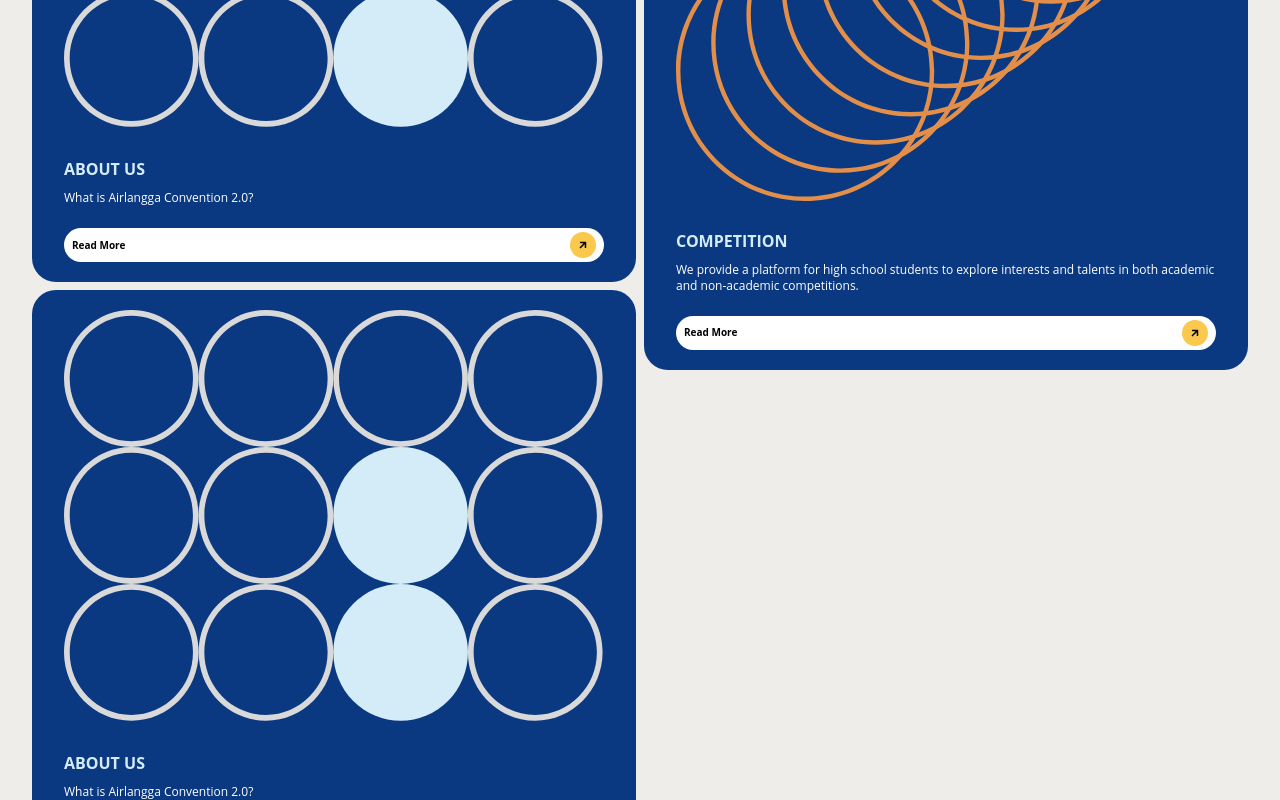
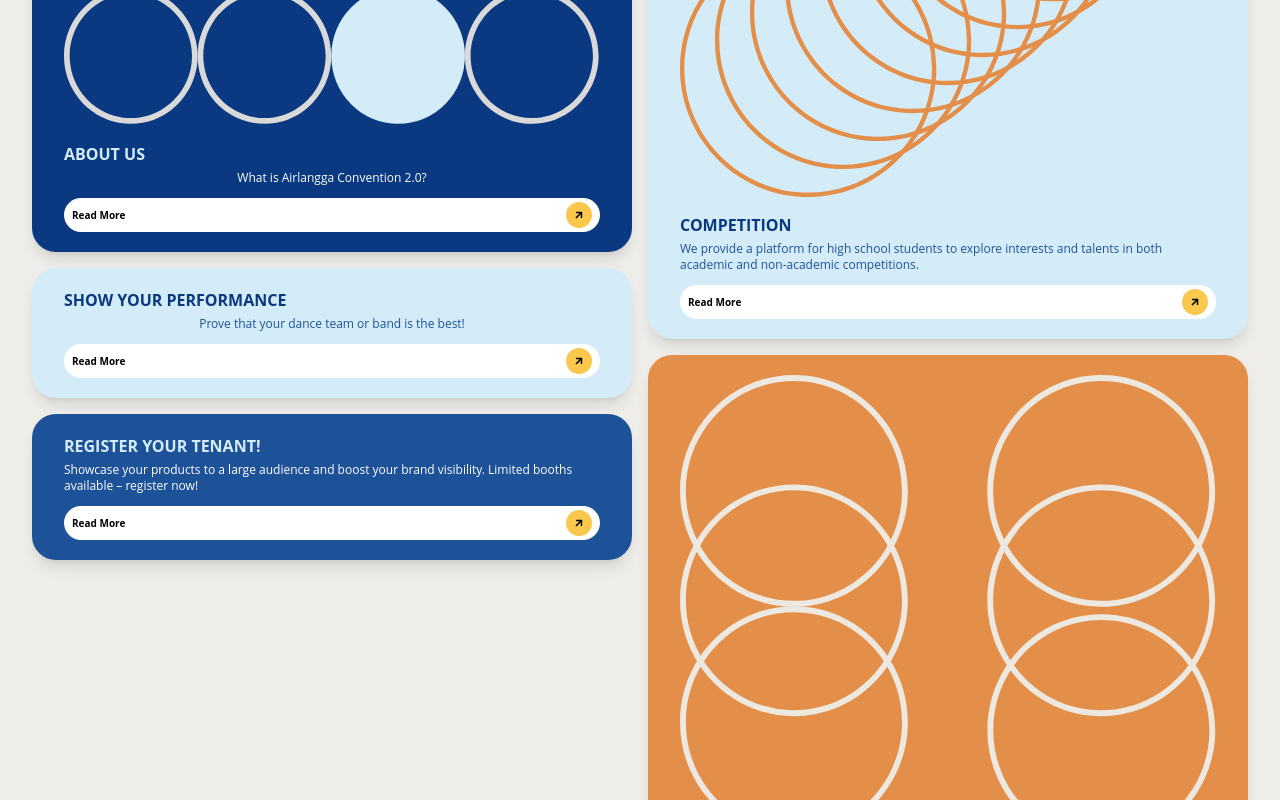
Before and after one commit to Elioth-Gray/Aircon-2.0, a Next.js app: page / in a window 1280 px wide. Shown: the part 400-1200 px from the top of the page. Built offline with nearby package versions, Linux system fonts and the light colour scheme.

Commit message:
fixing home page

```diff
--- a/app/components/Cards.tsx
+++ b/app/components/Cards.tsx
@@ -1,22 +1,47 @@
-import React from "react";
-import Image from "next/image";
 import ReadMoreButton from "./ReadMoreButton";
 
 export default function Cards({
   title,
   description,
   image,
+  imageSize = "100%", // Default image size
+  color = "#0A3981", // Default color
+  titleColor = "#FFFFF",
+  bodyColor = "#FFFFF",
 }: {
   title: string;
   description: string;
-  image: string;
+  image?: string;
+  imageSize?: string; // Optional image size parameter
+  color?: string; // Optional color parameter
+  titleColor?: string;
+  bodyColor?: string;
 }) {
   return (
-    <div className="px-4 sm:px-6 lg:px-8 bg-[#0A3981] rounded-3xl py-5  flex-col">
-      <div className="flex flex-col">
-        <img className="items-center" src={image} alt="" />
-        <p className="pt-7 text-wrap font-bold text-[#D4ECF8]">{title}</p>
-        <p className="text-white text-xs pt-[9px] pb-[22px]">{description}</p>
+    <div
+      className={`px-4 sm:px-6 lg:px-8 rounded-3xl py-5 shadow-lg`}
+      style={{ backgroundColor: color }}
+    >
+      <div className="flex flex-col items-center ">
+        {image && (
+          <img
+            className="flex flex-col items-center justify-center"
+            src={image}
+            alt=""
+            style={{ width: imageSize }}
+          />
+        )}
+        <p
+          className={`${
+            image ? "pt-4" : "pt-0"
+          } text-wrap font-bold uppercase self-start`}
+          style={{ color: titleColor }}
+        >
+          {title}
+        </p>
+        <p className="text-xs pb-3 pt-1" style={{ color: bodyColor }}>
+          {description}
+        </p>
         <ReadMoreButton />
       </div>
     </div>
--- a/app/page.tsx
+++ b/app/page.tsx
@@ -3,26 +3,60 @@
 const Home = () => {
   return (
     <>
-      <div className="grid grid-cols-2 gap-2  mx-auto px-10 sm:px-6 lg:px-8  ">
-        <div className="flex flex-col gap-2">
+      <div className="grid grid-cols-2 gap-4 mx-auto px-10 sm:px-6 lg:px-8">
+        <div className="flex flex-col gap-4">
           <Cards
             title="ABOUT US"
             description="What is Airlangga Convention 2.0?"
             image="/about-us.svg"
+            color="#0A3981"
+            titleColor="#D4ECF8"
+            bodyColor="#FFFFFF"
           />
           <Cards
-            title="ABOUT US"
-            description="What is Airlangga Convention 2.0?"
-            image="/about-us.svg"
+            title="show your performance"
+            description="Prove that your dance team or band is the best!"
+            color="#D4ECF8"
+            titleColor="#0A3981"
+            bodyColor="#1D5298"
+          />
+          <Cards
+            title="register your tenant!"
+            description="Showcase your products to a large audience and boost your brand visibility. Limited booths available – register now!"
+            color="#1D5298"
+            titleColor="#D4ECF8"
+            bodyColor="#FFFFFF"
           />
         </div>
-        <div>
+        <div className="flex flex-col gap-4">
           <Cards
             title="COMPETITION"
             description="We provide a platform for high school students to explore interests and talents in both academic and non-academic competitions."
             image="/competition.svg"
+            color="#D4ECF8"
+            titleColor="#0A3981"
+            bodyColor="#1D5297"
+          />
+          <Cards
+            title="support your team"
+            description="Come on, support and enliven the stands! Get your spirit and voice ready for your school's pride team!"
+            image="/support_your_team.svg"
+            color="#E38F49"
+            titleColor="#FFFFFF"
+            bodyColor="#FFFFFF"
           />
         </div>
+      </div>
+      <div className="mt-4 px-10 sm:px-6 lg:px-8">
+        <Cards
+          title="Become our partner"
+          description="Become a sponsor of Airlangga Convention 2023 to enhance your company’s reputation through a positive partnership with Universitas Airlangga."
+          color="#E38F49"
+          image="/our_partner.svg"
+          titleColor="#FFFFFF"
+          bodyColor="#FFFFFF"
+          imageSize="50%" // Assuming the Cards component accepts an imageSize prop
+        />
       </div>
     </>
   );
```
Also changed, not shown: app/about-us/page.tsx (+25 -11 lines), app/globals.css (line endings or trailing spaces), public/our_partner.svg (added), public/support_your_team.svg (added).
